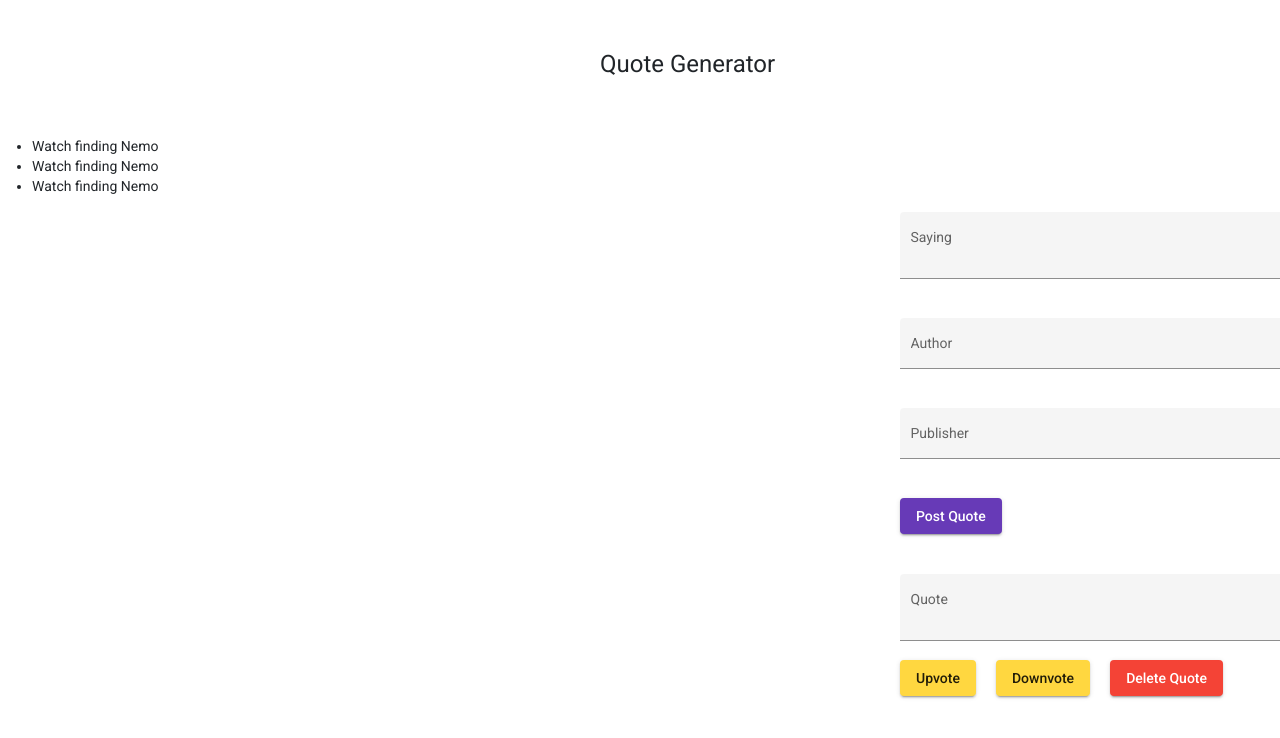
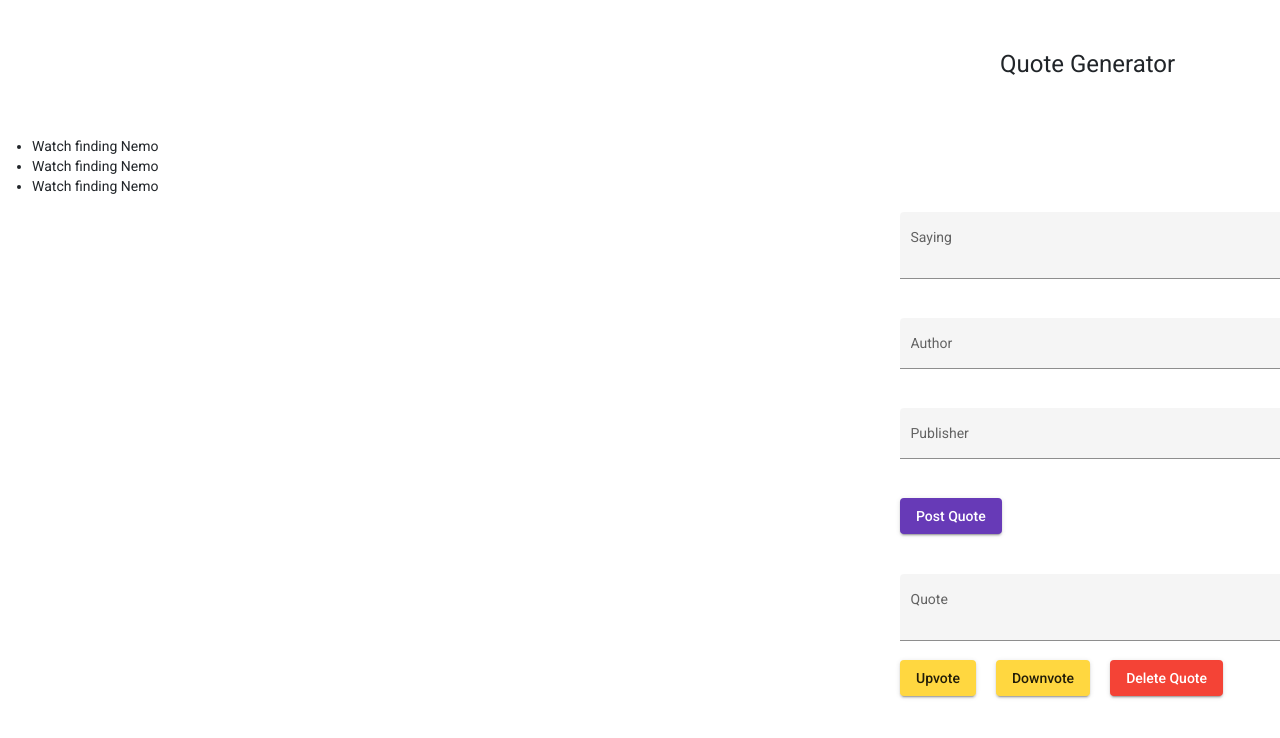
Before and after one commit to paulmunyao/Quote-Generator, an Angular app: page / in a window 1280 px wide. Shown: the top 738 px of the page. Built offline with nearby package versions, Linux system fonts and the light colour scheme.

Commit message:
Position page-header

```diff
--- a/src/app/app.component.css
+++ b/src/app/app.component.css
@@ -1,3 +1,3 @@
 .page-header{
-    margin-left: 600px;
+    margin-left: 1000px;
 }
```
